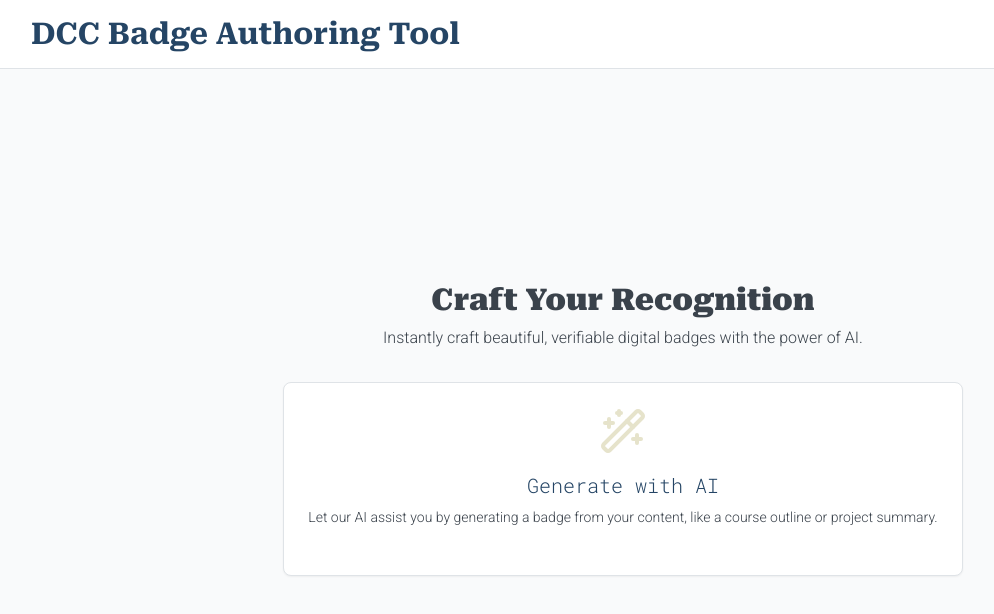
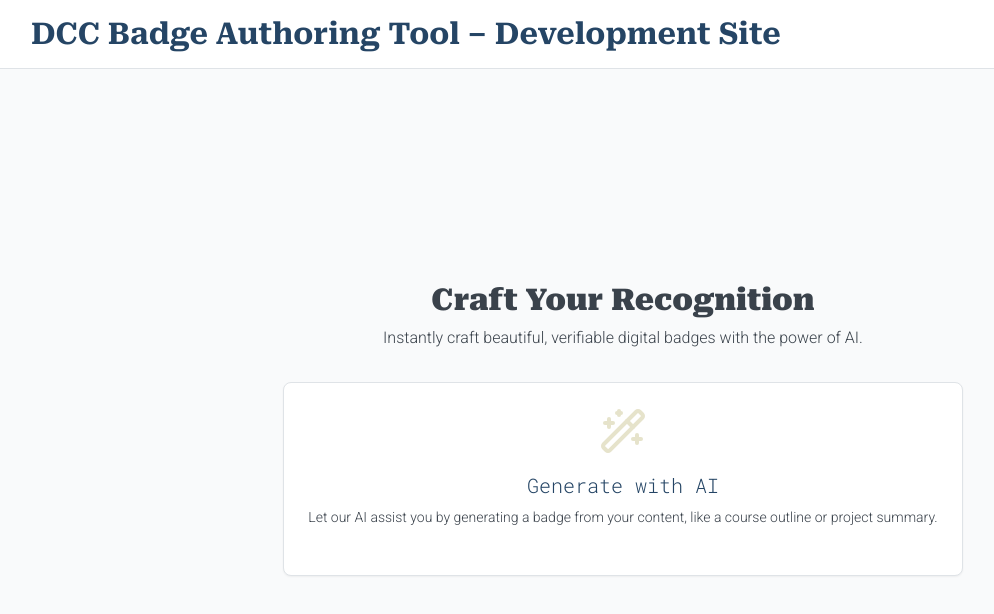
Before and after one commit to oneorigin-2-0/dcc-credential-co-writer, a Next.js app in the folder frontend/: page / in a window 1280 px wide. Shown: the top 614 px of the page, without its empty margins (17-1011 px from the left). Built offline with nearby package versions, Linux system fonts and the light colour scheme.

Commit message:
title change

```diff
--- a/frontend/src/components/layout/header.tsx
+++ b/frontend/src/components/layout/header.tsx
@@ -7,7 +7,7 @@ export function Header() {
     <header className="p-4 border-b bg-card">
       <div className="container mx-auto flex items-center gap-4">
         <h1 className="text-3xl font-bold font-headline text-primary">
-          <Link href="/">DCC Badge Authoring Tool</Link>
+          <Link href="/">DCC Badge Authoring Tool – Development Site</Link>
         </h1>
       </div>
     </header>
```
